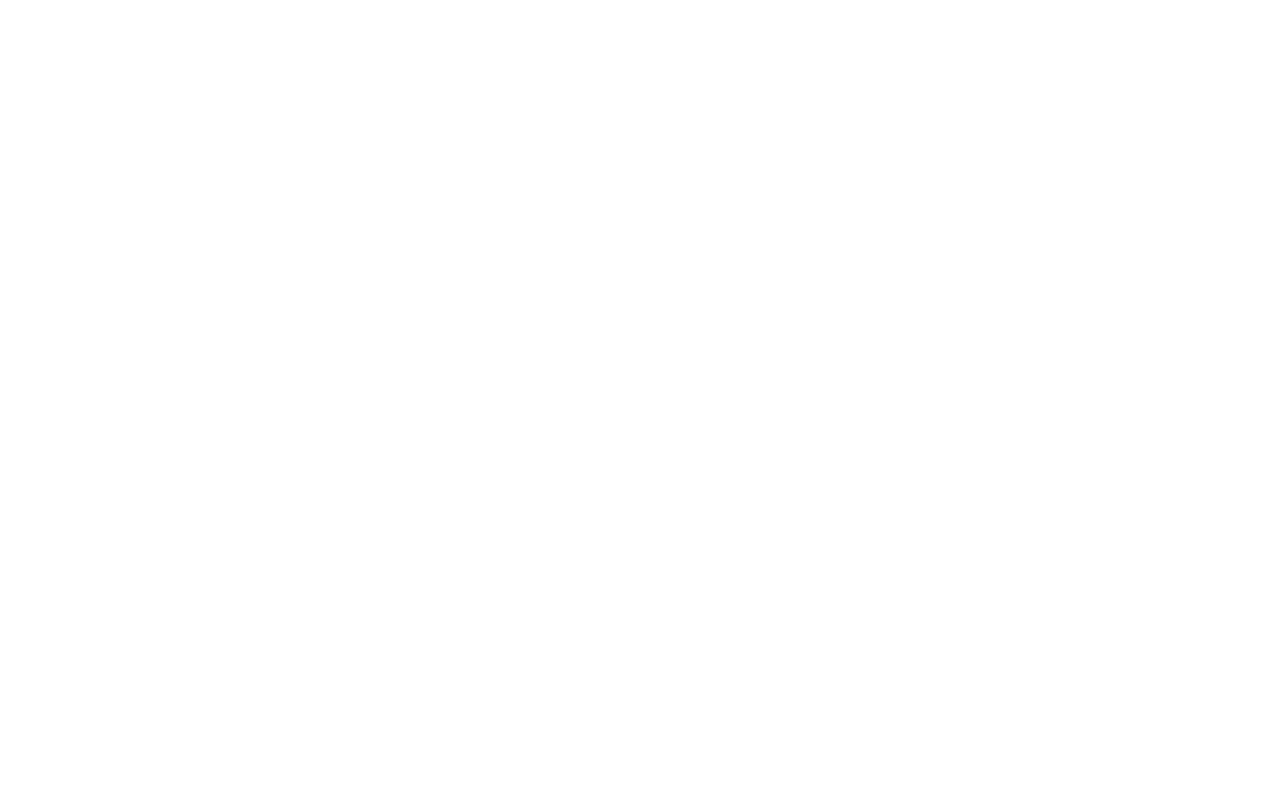
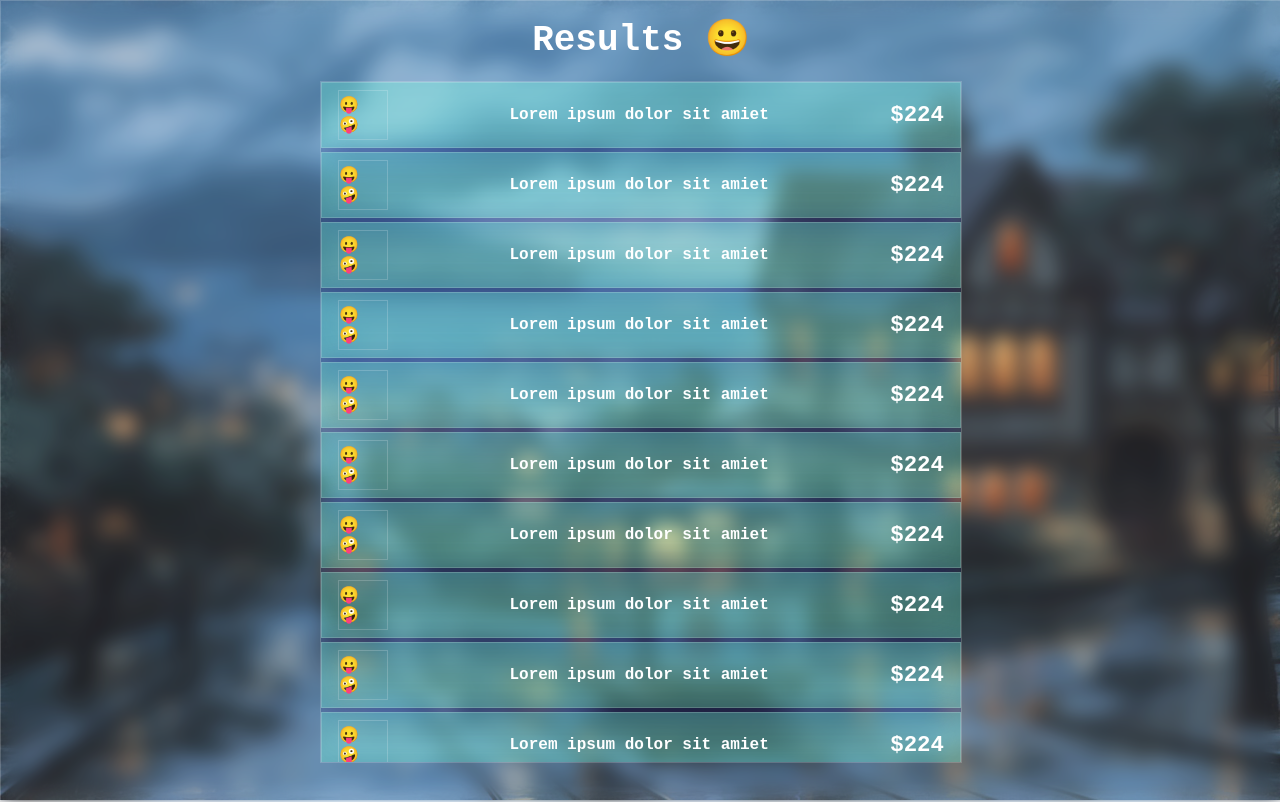
Before and after one commit to ikhanbehram/Virail_test, a React (Create React App) app: page /results in a window 1280 px wide. Built offline with nearby package versions, Linux system fonts and the light colour scheme.

Commit message:
results page UI comleted

```diff
--- a/src/assets/styles/_App.scss
+++ b/src/assets/styles/_App.scss
@@ -1,14 +1,14 @@
 * {
   margin: 0;
   padding: 0;
-	font-family:'Courier New', Courier, monospace;
+  font-family: "Courier New", Courier, monospace;
 }
 
 section {
   margin: 0;
   height: 100vh;
   width: 100%;
-	background-color: #F7A4A4;
+  background-color: #f7a4a4;
   background-image: url(../images/bgc.jpg);
   background-position: center;
   background-repeat: no-repeat;
@@ -22,7 +22,7 @@
   color: #ffffff;
 }
 
-label{
+label {
   color: #ffffff;
   letter-spacing: 2px;
   text-transform: uppercase;
@@ -39,6 +39,38 @@
   }
 }
 
+.search-result-wrapper {
+  padding: 0 1rem;
+  color: white;
+  height: 4rem;
+  background: rgba(101, 251, 217, 0.3);
+  box-shadow: 0 8px 32px 0 rgba(31, 38, 135, 0.37);
+  backdrop-filter: blur(15.5px);
+  -webkit-backdrop-filter: blur(15.5px);
+  border: 1px solid rgba(255, 255, 255, 0.18);
+  margin-bottom: 4px;
+  display: flex;
+  justify-content: space-between;
+  align-items: center;
+
+  .search-result-icon {
+	display: flex;
+	justify-content: center;
+	align-items: center;
+	width: 3rem;
+	height: 3rem;
+	border: 1px solid rgba(255, 255, 255, 0.18);
+  }
+  .search-result-desc{
+	text-align: left;
+	font-weight: 600;
+  }
+  .search-result-price{
+	font-size: 1.4rem;
+	font-weight: 800;
+  }
+}
+
 .css-1hb7zxy-IndicatorsContainer {
   display: none;
 }
--- a/src/assets/styles/_MainPage.scss
+++ b/src/assets/styles/_MainPage.scss
@@ -20,10 +20,12 @@
     display: flex;
     justify-content: start;
     align-items: center;
+    flex-wrap: wrap;
     padding: 0rem 1rem;
     .main-search {
       gap: 10px;
       display: flex;
+      flex-wrap: wrap;
       .departure-input {
         width: 18rem;
       }
@@ -36,7 +38,7 @@
       button {
         padding: 0.6rem 2rem;
         margin-top: 1rem;
-		background-color: #FF4A4A;
+        background-color: #ff4a4a;
         border: none;
         color: white;
         border-radius: 5px;
--- /dev/null
+++ b/src/assets/styles/_ResultsPage.scss
@@ -0,0 +1,22 @@
+.results-page-wrapper {
+  height: 100%;
+  width: 100%;
+  background: rgba(255, 255, 255, 0.1);
+  box-shadow: 0 8px 32px 0 rgba(31, 38, 135, 0.37);
+  backdrop-filter: blur(10px);
+  -webkit-backdrop-filter: blur(10px);
+  border: 1px solid rgba(255, 255, 255, 0.18);
+  flex-direction: column;
+  display: flex;
+  justify-content: start;
+  align-items: center;
+  gap: 20px;
+  .results-page-header{
+	margin-top: 1rem;
+  }
+  .results-page-searches {
+    height: 85%;
+    width: 50%;
+    border: 1px solid rgba(255, 255, 255, 0.18);overflow-y: scroll;
+  }
+}
--- a/src/assets/styles/stylesheet.scss
+++ b/src/assets/styles/stylesheet.scss
@@ -1,2 +1,3 @@
 @import './App';
 @import './MainPage';
+@import './ResultsPage';
--- /dev/null
+++ b/src/components/searchResult.js
@@ -0,0 +1,17 @@
+const SearchResult = () => {
+	return (
+		<div className="search-result-wrapper">
+			<div className="search-result-icon">
+				😛 🤪
+			</div>
+			<div className="search-result-desc">
+				Lorem ipsum dolor sit amiet
+			</div>
+			<div className="search-result-price">
+				$224
+			</div>
+		</div>
+	);
+}
+
+export default SearchResult;
--- a/src/pages/mainPage/mainPage.js
+++ b/src/pages/mainPage/mainPage.js
@@ -1,9 +1,12 @@
+import { useNavigate } from "react-router-dom";
 import SelectCreatable from "../../components/creatableSelect";
 import DateComponent from "../../components/dateComponent";
 
 const MainPage = () => {
+	const navigate = useNavigate();
   const onSubmit = (e) => {
     e.preventDefault();
+	navigate('/results');
   };
   return (
     <section>
@@ -24,7 +27,7 @@
             <div className="departure-date">
               <DateComponent label="Departure Date" />
             </div>
-            <button type="submit">Submit</button>
+            <button type="submit" onClick={onSubmit}>Submit</button>
           </div>
         </form>
       </div>
--- a/src/pages/resultsPage/resultsPage.js
+++ b/src/pages/resultsPage/resultsPage.js
@@ -1,6 +1,34 @@
+import SearchResult from "../../components/searchResult";
+
 const ResultsPage = () => {
 	return (
-		<h1>ResultsPage</h1>
+		<section>
+		<div className="results-page-wrapper">
+			<div className="results-page-header">
+			<h1>Results 😀</h1>
+			</div>
+			<div className="results-page-searches">
+				<SearchResult />
+				<SearchResult />
+				<SearchResult />
+				<SearchResult />
+				<SearchResult />
+				<SearchResult />
+				<SearchResult />
+				<SearchResult />
+				<SearchResult />
+				<SearchResult />
+				<SearchResult />
+				<SearchResult />
+				<SearchResult />
+				<SearchResult />
+				<SearchResult />
+				<SearchResult />
+				<SearchResult />
+				<SearchResult />
+			</div>
+		</div>
+	  </section>
 	);
 }
 
```
Lines whose indentation alone changed are shown as unchanged.
